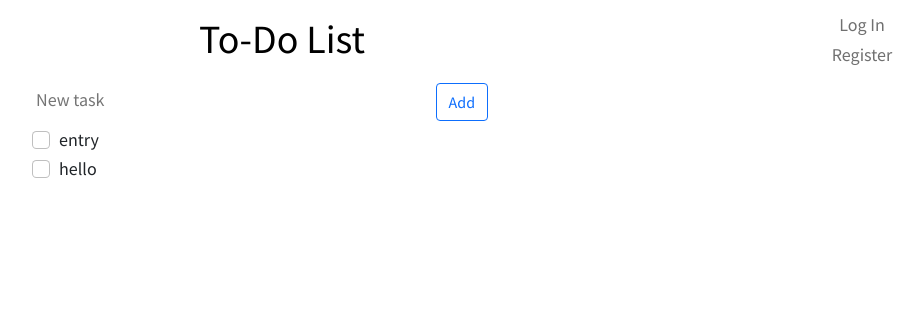
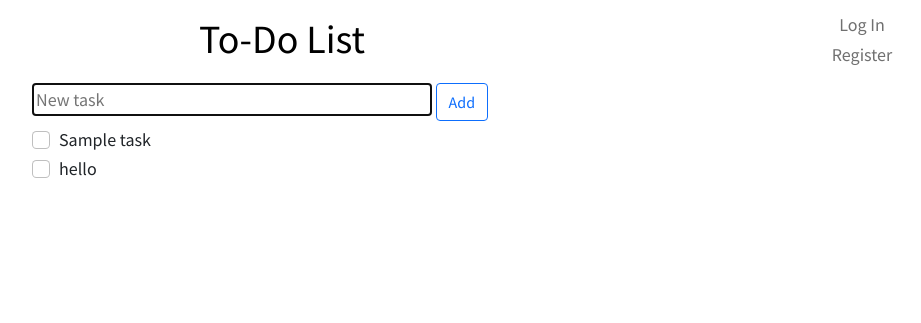
Before and after one commit to Jaee-C/todolist_webapp, a Flask app: template templates/index.html in a window 1280 px wide. Shown: the top 323 px of the page, without its empty margins (358-1279 px from the left). Run offline with Flask 2, Linux system fonts and the light colour scheme; the template is opened without the code that fills it: most values are stand-ins (such as "Sample title", 1, 10 or a date in 2020); some libraries are stand-ins or nearby versions.

Commit message:
added functionality: make new tasks

```diff
--- a/application.py
+++ b/application.py
@@ -12,6 +12,7 @@ from werkzeug.security import check_password_hash, generate_password_hash
 app = Flask(__name__)
 
 app.config["SESSION_TYPE"] = "filesystem"
+app.config["SESSION_PERMANENT"] = False
 Session(app)
 
 db = SQL("sqlite:///todolist.db")
@@ -29,13 +30,20 @@ def login_required(f):
         return f(*args, **kwargs)
     return decorated_function
 
-@app.route("/")
+@app.route("/", methods=["GET", "POST"])
 def index():
     """Show to-do list"""
     if request.method == "GET":
-        return render_template("index.html")
-    else:
-        return
+        entries = db.execute("SELECT task_name, status FROM tasks WHERE user_id=?", session["user_id"])
+        return render_template("index.html", entries=entries)
+
+    elif request.method == "POST":
+        new_task = request.form.get("new_task")
+
+        if new_task.strip():
+            db.execute("INSERT INTO tasks (user_id, task_name) VALUES (?, ?)", session["user_id"], new_task)
+        entries = db.execute("SELECT task_name, status FROM tasks WHERE user_id=?", session["user_id"])
+        return render_template("index.html", entries=entries)
 
 @app.route("/login", methods=["GET", "POST"])
 def login():
--- a/templates/index.html
+++ b/templates/index.html
@@ -3,13 +3,17 @@
 {% block body %}
 
     <form action="/" method="post">
-        <input type="text" id ="task_name" name="new_task" placeholder="New task">
+        <input type="text" autofocus autocomplete="off" id ="task_name" name="new_task" placeholder="New task">
         <input type="submit" name="add_task" class="btn btn-outline-primary" value="Add">
     </form>
-    <div class="form-check">
-        <input type="checkbox" class="form-check-input">
-        <label class="form-check-label">entry</label>
-    </div>
+    {% if entries %}
+        {% for task in entries %}
+            <div class="form-check">
+                <input type="checkbox" class="form-check-input" value="{{ task['task_name'] }}">
+                <label class="form-check-label">{{ task["task_name"] }}</label>
+            </div>
+        {% endfor %}
+    {% endif %}
     <div class="form-check">
         <input type="checkbox" class="form-check-input">
         <label class="form-check-label">hello</label>
```
